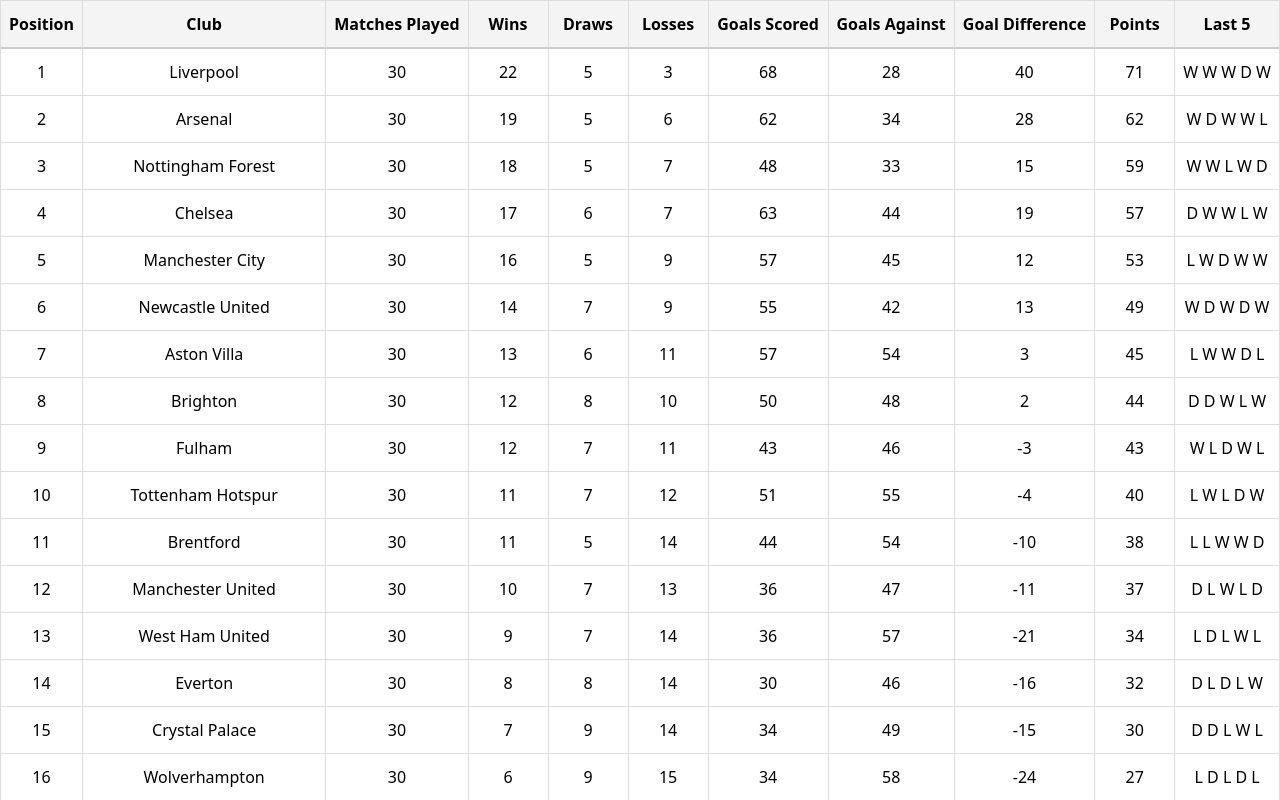
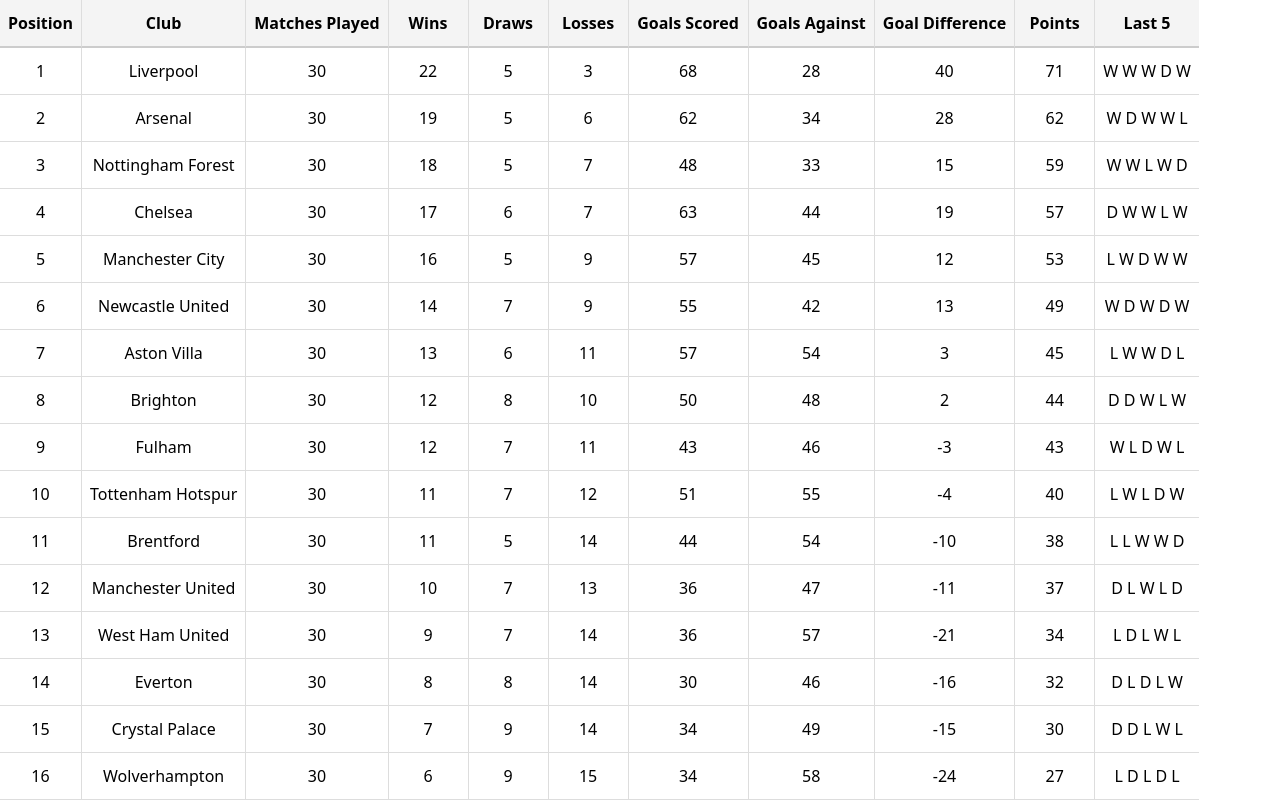
Before and after one commit to ryan50500/tournament-table, a React (Vite) app: page / in a window 1280 px wide. Shown: the top 800 px of the page. Built offline with nearby package versions, Linux system fonts and the light colour scheme.

Commit message:
apply position: sticky to header cells so they remain visible when scrolling vertically

```diff
--- a/src/components/LeagueTable.css
+++ b/src/components/LeagueTable.css
@@ -8,17 +8,12 @@
  * }
  */
 
-.leagueTable__wrapper {
-  overflow-x: auto; /* Enables horizontal scroll on table only */
-  border-inline: 1px solid #ddd;
-}
-
 .leagueTable {
   display: grid;
   min-width: max-content; /* Prevents grid from shrinking columns to fit container */
   grid-template-columns:
     minmax(80px, max-content)   /* position        */
-    1fr                         /* club            */
+    minmax(150px, max-content)  /* club            */
     minmax(120px, max-content)  /* matches played  */
     minmax(80px, max-content)   /* wins            */
     minmax(80px, max-content)   /* draws           */
@@ -53,8 +48,9 @@
 }
 
 .leagueTable__header div {
+  position: sticky;
+  top: 0;
   font-weight: bold;
   background-color: #f4f4f4;
-  border-top: 1px solid #ddd;
   border-bottom: 2px solid #ccc;
 }
```
